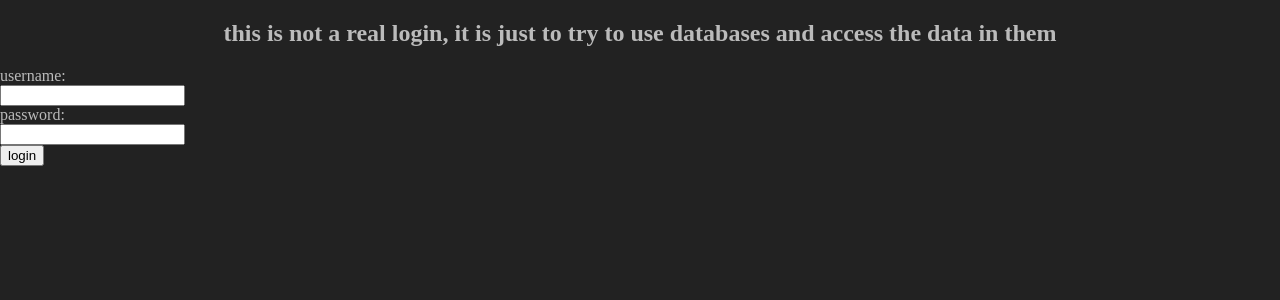
After one commit to iminemantis/old-site, a PHP site: page /login.html in a window 1280 px wide. The commit adds this page. Shown: the top 300 px of the page. Run offline with PHP 8.4, Linux system fonts and the light colour scheme.

Commit message:
fue changes tried php
changed a fue things around and started  messing with php but couldnt get anything to work

```diff
--- /dev/null
+++ b/login.html
@@ -0,0 +1,26 @@
+<!DOCTYPE html>
+<html>
+<head>
+
+<title>login</title>
+<link rel="stylesheet" href="stylesheet.css">
+
+</head>
+<body class="loginpage">
+
+<h2>this is not a real login, it is just to try to use databases and access the data in them</h2>
+
+
+
+<form action="login.php">
+	<lable for="username">username:</lable><br>
+	<input type="text" id="username" name="username"><br>
+	<lable for="password">password:</lable><br>
+	<input type="password" id="password" name="password"><br>
+	<input type="submit" value="login">
+</form>
+
+
+
+</body>
+</html>
--- a/page2.html
+++ b/page2.html
@@ -11,6 +11,6 @@
 <body>
 <p>test</p>
 <a href="index.html" style="text-decoration: none;">back to first page</a>
-
+<?php inclue_once "php testing/nav.header.php"; ?>
 </body>
 </html>
--- a/stylesheet.css
+++ b/stylesheet.css
@@ -66,7 +66,15 @@ body {
 	top: 0;
 	right: 25px;
 	font-size: 35px;
-	margin-right: 50px;
+	margin-right: 10px;
+}
+
+.sidenav .loginbtn {
+	padding: 20px;
+	font-size: 15px;
+	position: absolute;
+	top: 0;
+	left: 25;
 }
 
 #mainPage {
@@ -78,3 +86,7 @@ body {
 	.sidenav {padding-top: 15px;};
 	.sidenav a {font-size: 18px;}
 }
+
+.loginpage h2{
+	text-align:center;
+}
```
Also changed, not shown: index.html (+6 -4 lines), php testing/header.php (added, +17 -0 lines), php testing/page.php (added, +10 -0 lines).
